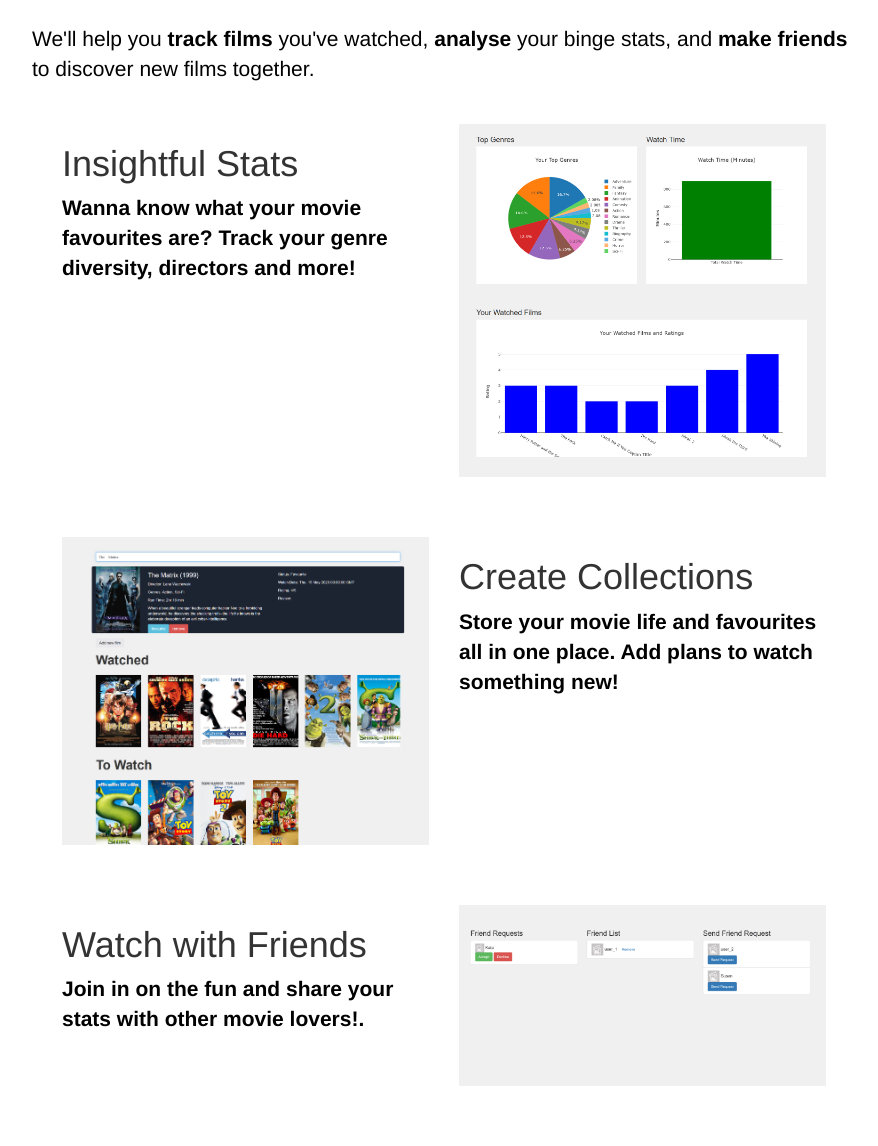
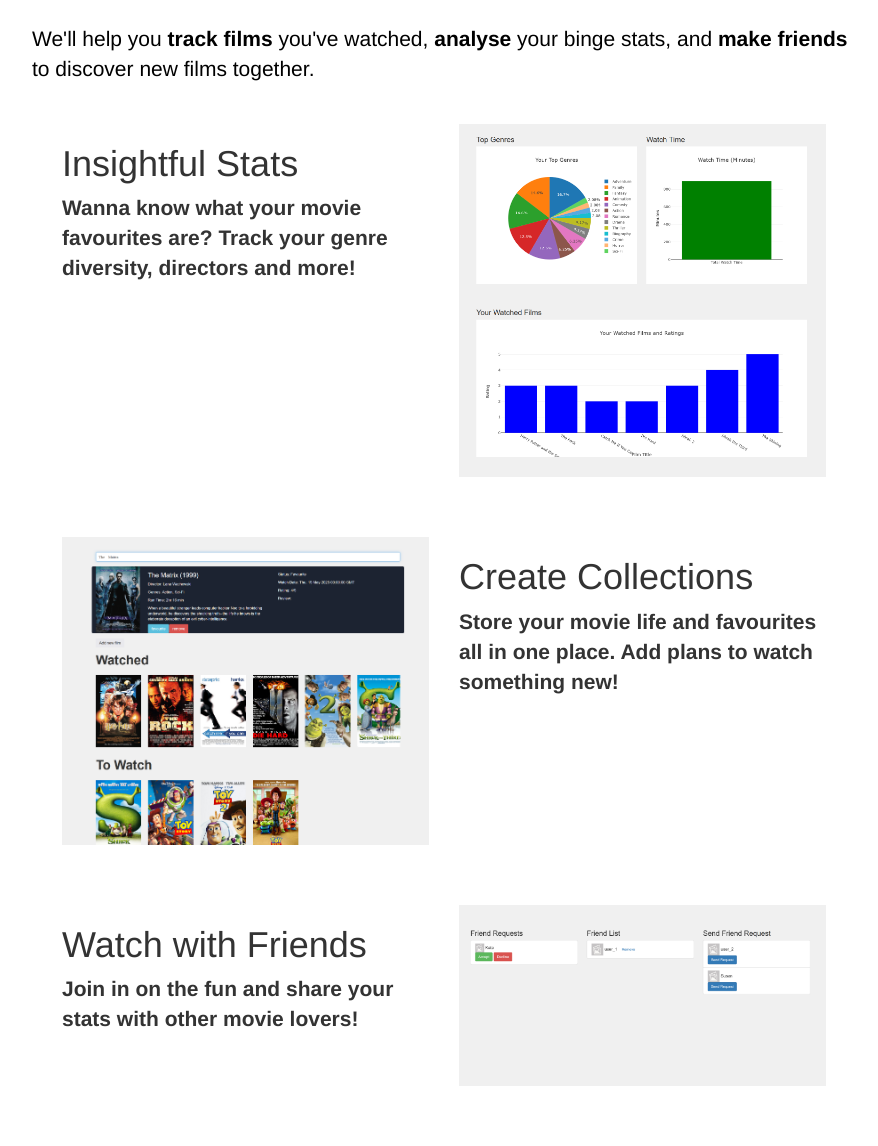
Before and after one commit to MichaelSosulski/Agile-Web-Dev-Group-58, a Flask app: page / in a window 1280 px wide. Shown: the part 580-1726 px from the top of the page, without its empty margins (196-1074 px from the left). Run offline with Flask 3, Linux system fonts and the light colour scheme; some libraries are stand-ins or nearby versions.

Commit message:
Fixed typo on welcome page

```diff
--- a/app/templates/WelcomePage.html
+++ b/app/templates/WelcomePage.html
@@ -103,7 +103,7 @@
         <div class="row">
             <div class="col-md-6">
                 <h1>Insightful Stats</h1>
-                <p><b>Wanna know what your movie favourites are?
+                <p style="color:#333333"><b>Wanna know what your movie favourites are?
                     Track your genre diversity, directors and more!</b></p>
             </div>
             <div class="col-md-6">
@@ -117,7 +117,7 @@
             </div>
             <div class="col-md-6">
                 <h1>Create Collections</h1>
-                <p><b>Store your movie life and favourites all in one place.
+                <p style="color:#333333"><b>Store your movie life and favourites all in one place.
                     Add plans to watch something new!</b></p>
             </div>
         </div>
@@ -125,7 +125,7 @@
         <div class="row">
             <div class="col-md-6">
                 <h1>Watch with Friends</h1>
-                <p><b>Join in on the fun and share your stats with other movie lovers!.</b></p>
+                <p style="color:#333333"><b>Join in on the fun and share your stats with other movie lovers!</b></p>
             </div>
             <div class="col-md-6">
                 <img src="{{ url_for('static', filename='images/friends.png') }}" alt="Films" class="img-fluid">
```
